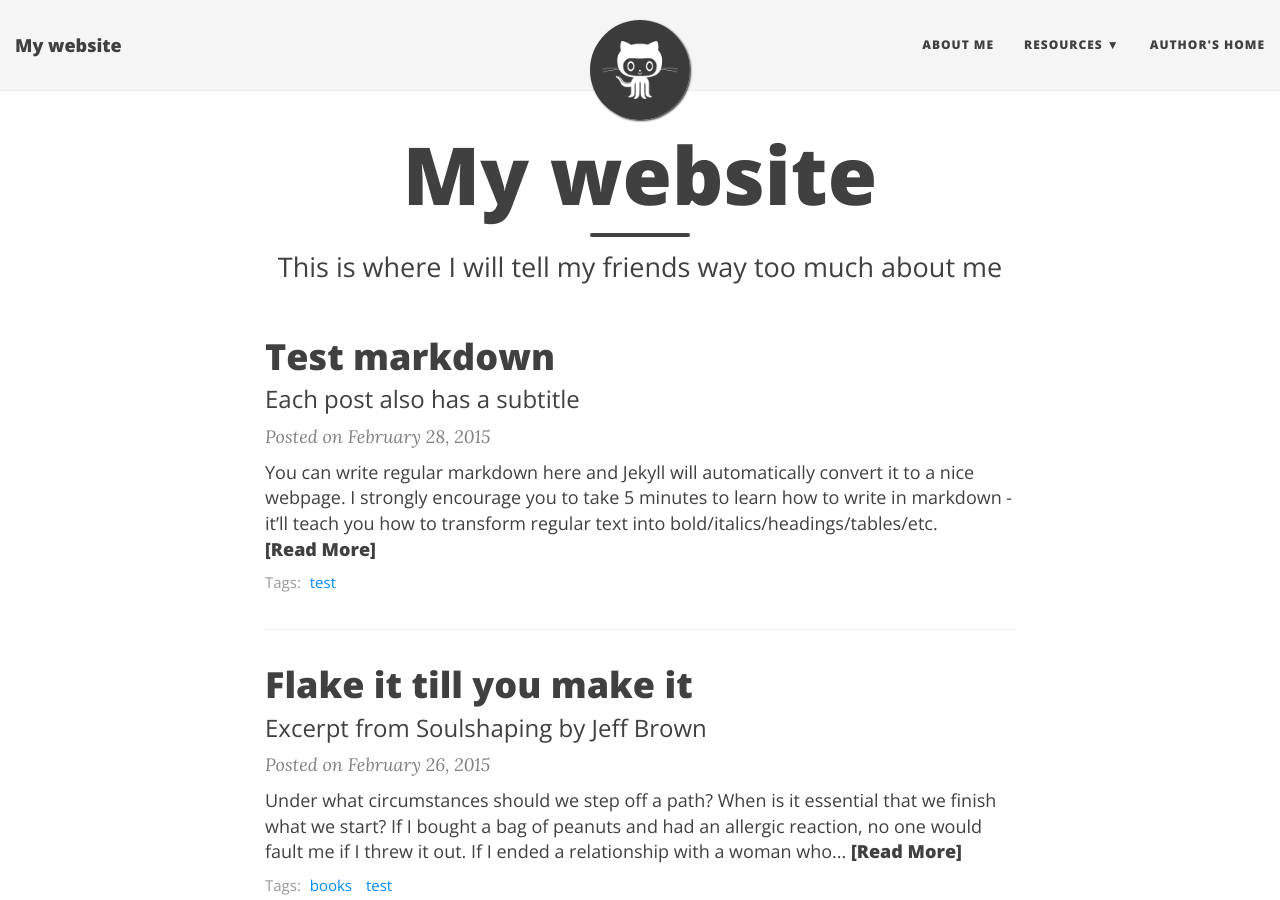
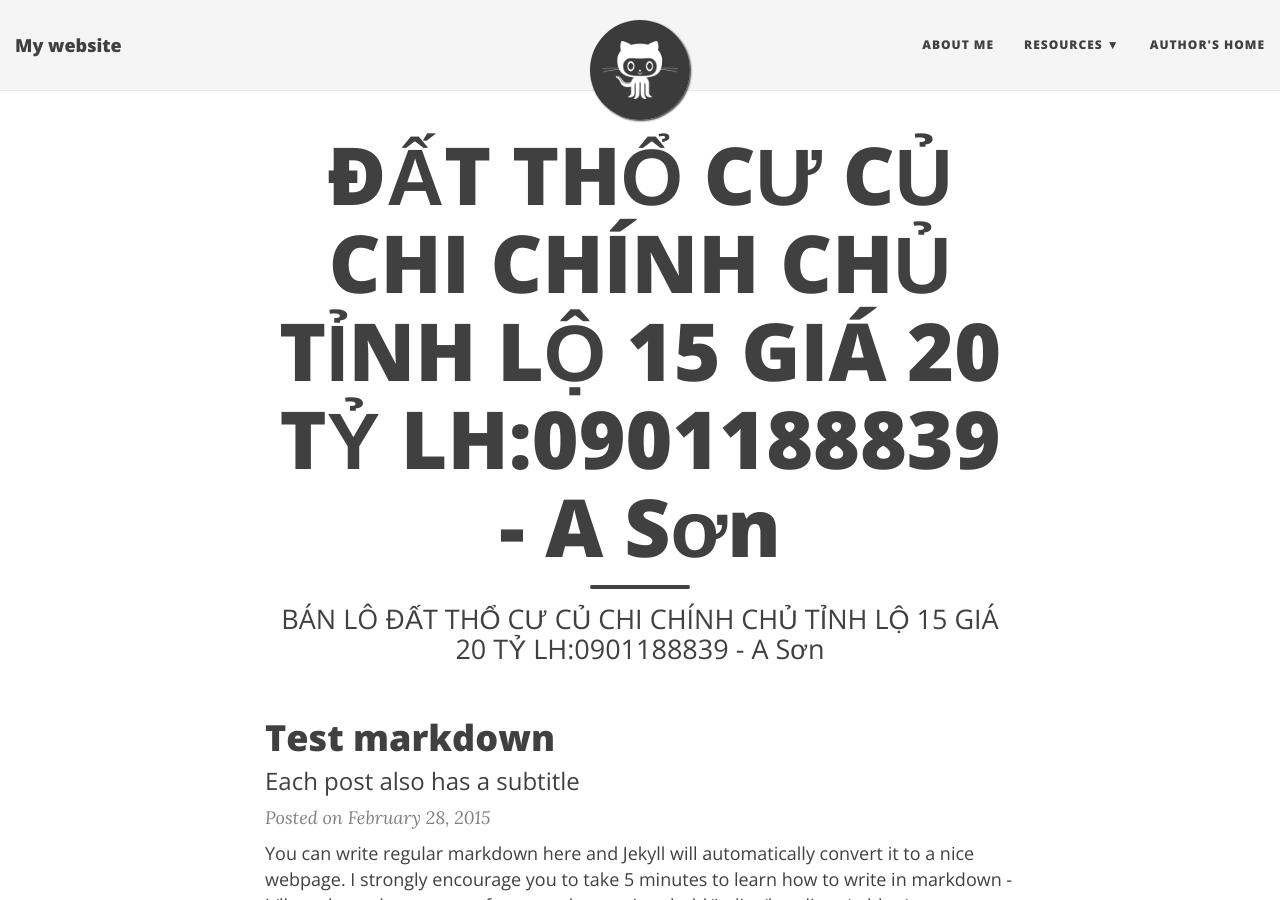
Before and after one commit to datcuchi15/datcuchi15.github.io, a Jekyll site: the page built from index.html, in a window 1280 px wide and 900 px high. Built offline with Jekyll 4.4.1, drawn with Linux system fonts in a browser that asks for light colours; nearby versions of some CDN libraries; the list of posts is cut into pages by our own code.

Commit message:
Update index.html

```diff
--- a/index.html
+++ b/index.html
@@ -1,7 +1,7 @@
 ---
 layout: page
-title: My website
-subtitle: This is where I will tell my friends way too much about me
+title: ĐẤT THỔ CƯ CỦ CHI CHÍNH CHỦ TỈNH LỘ 15 GIÁ 20 TỶ LH:0901188839 - A Sơn
+subtitle: BÁN LÔ ĐẤT THỔ CƯ CỦ CHI CHÍNH CHỦ TỈNH LỘ 15 GIÁ 20 TỶ LH:0901188839 - A Sơn
 use-site-title: true
 ---
 
```
